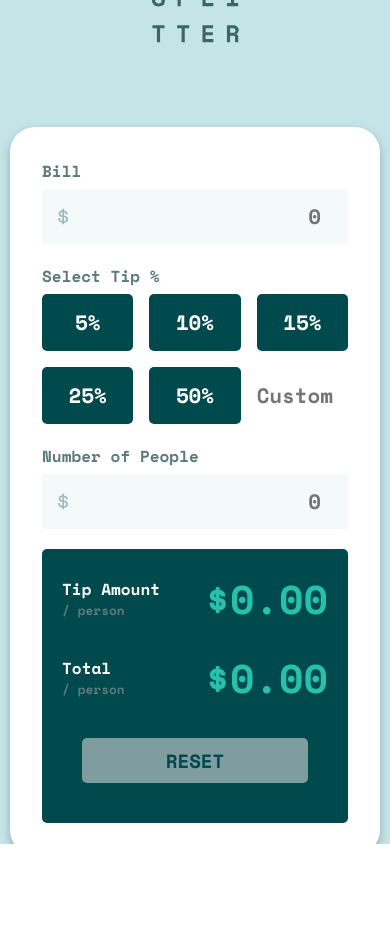
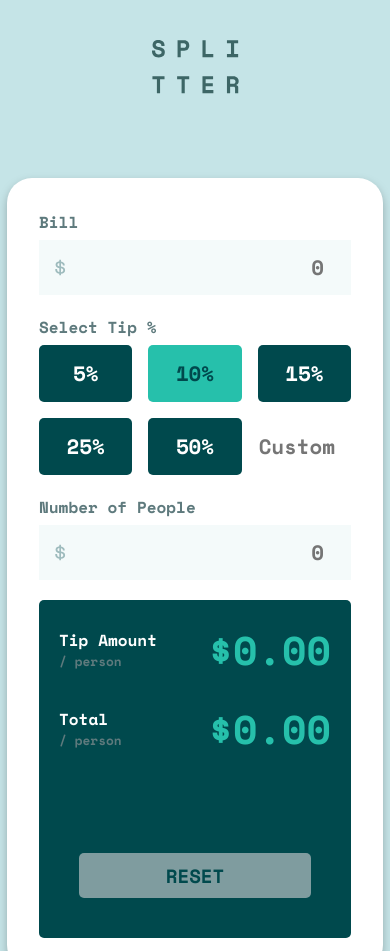
Before and after one commit to Cristina-Garcia/tip-calculator-app-FM, a plain HTML site: page index.html in a window 390 px wide. Shown: the top 951 px of the page. Before the commit the page ends 844 px from the top, so only its background shows below. Drawn offline with nearby package versions, Linux system fonts and the light colour scheme.

Commit message:
cambios en css

```diff
--- a/index.html
+++ b/index.html
@@ -15,7 +15,7 @@
   </head>
   <body>
     <div class="tip-project">
-      <div>
+      <div class="logo">
         <img src="./images/logo.svg" alt="logo.splitter" />
       </div>
       <div class="container">
@@ -29,8 +29,8 @@
           <div class="title-user">
             <p>Select Tip %</p>
             <div class="button-interactive">
-              <button class="tips" id="tip-5">5%</button>
-              <button class="tips" id="tip-10">10%</button>
+              <button class="tips " id="tip-5">5%</button>
+              <button class="tips active-tip" id="tip-10">10%</button>
               <button class="tips" id="tip-15">15%</button>
               <button class="tips" id="tip-25">25%</button>
               <button class="tips" id="tip-50">50%</button>
--- a/index.js
+++ b/index.js
@@ -23,7 +23,7 @@ tipPerPerson.innerHTML = "$" + (0.0).toFixed(2);
 totalPerPerson.innerHTML = "$" + (0.0).toFixed(2);
 
 let billValue = 0.0;
-let tipValue = 0.15;
+let tipValue = 0.10;
 let peopleValue = 1;
 
 //1. Recibimos el valor total ingresado para calcular propina
--- a/style.css
+++ b/style.css
@@ -25,14 +25,14 @@ body {
   background-color: var(--Light-grayish-cyan);
   /* font: var(--basefontFamily); */
   /* box-sizing: border-box; */
-  height: 100vh;
+  min-height: 100vh;
   display: flex;
   flex-direction: column;
   justify-content: center;
   align-items: center;
 
   gap: 80px;
-  overflow: hidden;
+  /* overflow: hidden; */
 }
 
 .title-app {
@@ -48,13 +48,17 @@ body {
   grid-template-columns: 1fr 1fr;
   grid-template-rows: 1fr;
   gap: 45px;
+  padding: 42px;
   filter: drop-shadow(0px 4px 4px rgba(0, 0, 0, 0.25));
 }
 .interactive-user {
   /* box-sizing: border-box; */
-  margin: 42px 0 42px 42px;
+  /* margin: 42px 0 42px 42px; */
+  width: 100%;
+  margin: 0 auto;
   display: flex;
   flex-direction: column;
+  justify-content: center;
   gap: 40px;
 }
 .title-user {
@@ -145,7 +149,7 @@ body {
   color: var(--red);
 }
 .user-result {
-  margin: 42px 42px 42px 0;
+  /* margin: 42px 42px 42px 0; */
   border-radius: 5px;
   background-color: var(--Very-dark-cyan);
   display: flex;
@@ -210,7 +214,7 @@ body {
   color: var(--Very-dark-cyan);
 }
 
-@media screen and (min-device-width: 375px) and (max-device-width: 1000px) {
+@media screen and (max-width: 1025px) {
   body {
     /* width: 100%; */
     justify-content: center;
@@ -219,19 +223,20 @@ body {
     /* overflow-y: auto; */
   }
   .container {
-    width: 23.12rem;
+    width: 85%;
+    /* width: 23.12rem; */
     height: 45.5rem;
     display: grid;
     grid-template-columns: 1fr;
     grid-template-rows: 1fr 1fr;
     gap: 20px;
+    padding: 32px;
   }
   .interactive-user {
-    margin: 32px 32px 0 32px;
     gap: 20px;
   }
   .user-result {
-    margin: 0 32px 32px 32px;
+    /* margin: 0 32px 32px 32px; */
   }
   .tip-amount {
     padding: 20px;
@@ -240,3 +245,14 @@ body {
     padding: 0 20px;
   }
 }
+
+@media screen and (max-width: 460px) {
+.container {
+  width: 80%;
+  margin: 0 auto;
+  margin-bottom: 40px;
+}
+.logo{
+  margin-top: 40px;
+}
+}
```
